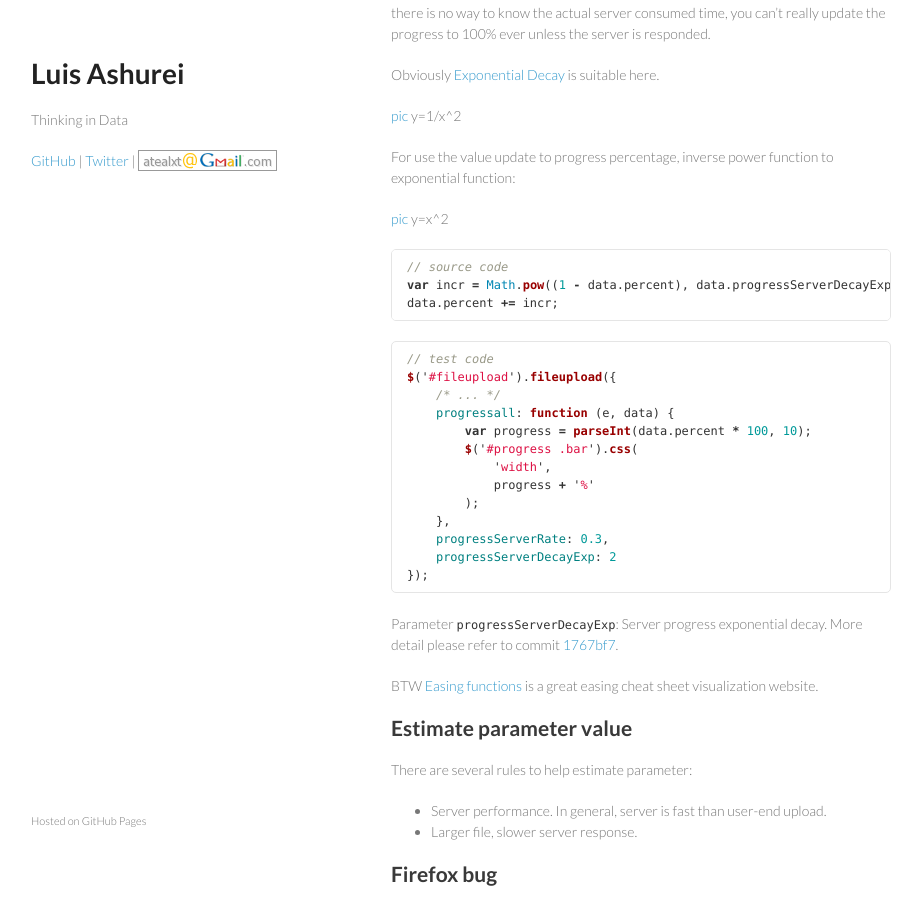
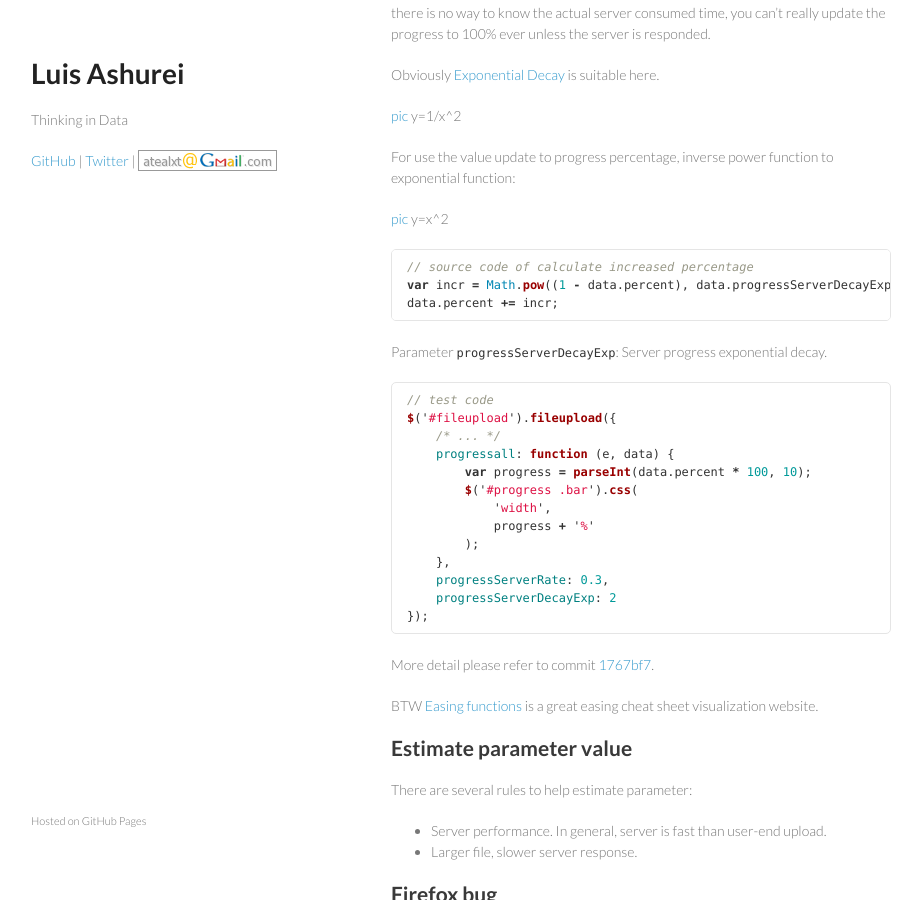
Before and after one commit to atealxt/atealxt.github.io, a Jekyll site: the page built from _posts/2015-11-03-file-upload-progress-server-estimation.md, in a window 1280 px wide and 900 px high, scrolled down 1112 px. Shown: the whole window, without its empty margins (179-1101 px from the left). Built offline with Jekyll 4.4.1, drawn with Linux system fonts in a browser that asks for light colours; comment, search, counter and statistics services are not loaded.

Commit message:
Update 2015-11-03-file-upload-progress-server-estimation.md

````diff
--- a/_posts/2015-11-03-file-upload-progress-server-estimation.md
+++ b/_posts/2015-11-03-file-upload-progress-server-estimation.md
@@ -63,10 +63,12 @@ For use the value update to progress percentage, inverse power function to expon
 y=x^2
 
 ```javascript
-// source code
+// source code of calculate increased percentage
 var incr = Math.pow((1 - data.percent), data.progressServerDecayExp);
 data.percent += incr;
 ```
+
+Parameter `progressServerDecayExp`: Server progress exponential decay.
 
 ```javascript
 // test code
````
Also changed, not shown: other parts of _posts/2015-11-03-file-upload-progress-server-estimation.md (+0 -1 lines).
